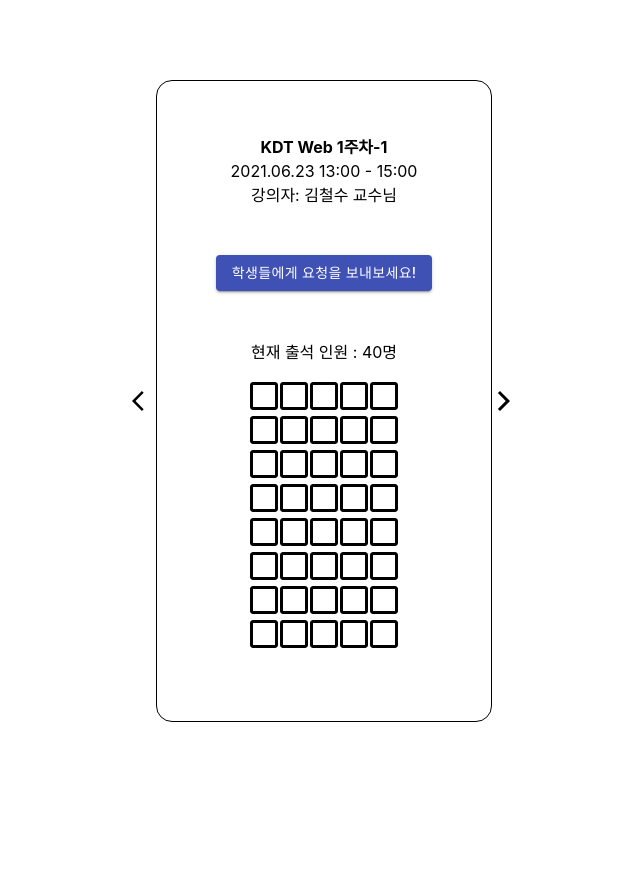
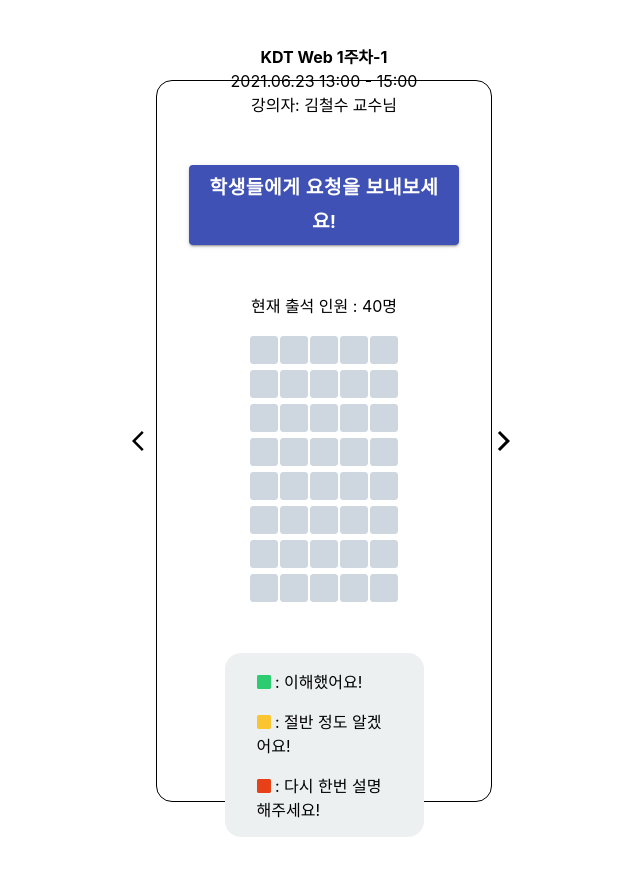
Before and after one commit to on-and-off/class-greenlight, a React (Create React App) app in the folder frontend/: page /teacher in a window 1280 px wide. Shown: the top 876 px of the page, without its empty margins (316-956 px from the left). Before the commit the page ends 802 px from the top, so only its background shows below. Built offline with nearby package versions, Linux system fonts and the light colour scheme.

Commit message:
Feat: 강사 요청 후 UI 작업

```diff
--- a/frontend/src/components/Teacher/block.js
+++ /dev/null
@@ -1,43 +0,0 @@
-import React, { useState } from 'react';
-import styled from 'styled-components';
-import { FontAwesomeIcon } from '@fortawesome/react-fontawesome';
-import { faSquare as filledSquare } from '@fortawesome/free-solid-svg-icons';
-import { faSquare as outlinedSquare } from '@fortawesome/free-regular-svg-icons';
-
-export default function Block() {
-  const [attendance, setAttendance] = useState(40);
-
-  const renderBlockGroup = () => {
-    const blockGroupArray = [];
-    for (var i = 0; i < attendance; i++) {
-      blockGroupArray.push(<FontAwesomeIcon key={i} icon={outlinedSquare} />);
-    }
-    return blockGroupArray;
-  };
-
-  return (
-    <BlockContainer>
-      <div>현재 출석 인원 : {attendance}명</div>
-      {/* <FontAwesomeIcon icon={filledSquare} /> */}
-      <BlockGroup>{renderBlockGroup()}</BlockGroup>
-    </BlockContainer>
-  );
-}
-
-const BlockContainer = styled.div`
-  text-align: center;
-  margin: 1rem;
-`;
-
-const BlockGroup = styled.div`
-  display: flex;
-  justify-content: center;
-  align-items: center;
-  margin: 1rem auto;
-  flex-wrap: wrap;
-  width: 50%;
-  font-size: 2rem;
-  svg {
-    padding: 1px;
-  }
-`;
--- a/frontend/src/components/Teacher/index.js
+++ b/frontend/src/components/Teacher/index.js
@@ -1,14 +1,117 @@
-import React from 'react';
+import React, { useState } from 'react';
 import styled from 'styled-components';
 import ArrowBackIosIcon from '@material-ui/icons/ArrowBackIos';
 import ArrowForwardIosIcon from '@material-ui/icons/ArrowForwardIos';
 import { FontAwesomeIcon } from '@fortawesome/react-fontawesome';
 import { faSquare as filledSquare } from '@fortawesome/free-solid-svg-icons';
 import { faSquare as outlinedSquare } from '@fortawesome/free-regular-svg-icons';
-import Block from './block';
 import Button from '@material-ui/core/Button';
 
 export default function Teacher() {
+  const [version, setVersion] = useState('beforeAsk');
+  const [attendance, setAttendance] = useState(40);
+  const [greenLight, setGreenLight] = useState(20);
+  const [yellowLight, setYellowLight] = useState(15);
+  const [redLight, setRedLight] = useState(5);
+
+  const renderContent = () => {
+    console.log(version);
+    if (version === 'beforeAsk') {
+      const beforeAskContent = [];
+      beforeAskContent.push(
+        <Button
+          variant="contained"
+          color="primary"
+          style={{
+            margin: '2rem',
+            fontWeight: 'bold',
+            fontSize: '1.2rem',
+          }}
+          onClick={() => {
+            setVersion('afterAsk');
+          }}
+        >
+          {' '}
+          학생들에게 요청을 보내보세요!
+        </Button>,
+      );
+      return beforeAskContent;
+    } else {
+      const afterAskContent = [];
+      afterAskContent.push(
+        <SummaryContainer>
+          <p>API를 이해했나요?</p>
+          <p>87%</p>
+        </SummaryContainer>,
+      );
+      return afterAskContent;
+    }
+  };
+
+  const renderBlockGroup = () => {
+    const blockGroupArray = [];
+    if (version === 'beforeAsk') {
+      for (var i = 0; i < attendance; i++) {
+        blockGroupArray.push(
+          <FontAwesomeIcon
+            key={i}
+            icon={filledSquare}
+            style={{ color: '#ced6e0' }}
+          />,
+        );
+      }
+      return blockGroupArray;
+    } else {
+      for (var i = 0; i < greenLight; i++) {
+        blockGroupArray.push(
+          <FontAwesomeIcon
+            key={i}
+            icon={filledSquare}
+            style={{ color: '#2ecc71' }}
+          />,
+        );
+      }
+      for (var i = 0; i < yellowLight; i++) {
+        blockGroupArray.push(
+          <FontAwesomeIcon
+            key={i}
+            icon={filledSquare}
+            style={{ color: '#fbc531' }}
+          />,
+        );
+      }
+      for (var i = 0; i < redLight; i++) {
+        blockGroupArray.push(
+          <FontAwesomeIcon
+            key={i}
+            icon={filledSquare}
+            style={{ color: '#e84118' }}
+          />,
+        );
+      }
+      return blockGroupArray;
+    }
+  };
+
+  const renderGuide = () => {
+    return (
+      <GuideContainer>
+        <p>
+          <FontAwesomeIcon icon={filledSquare} style={{ color: '#2ecc71' }} /> :
+          이해했어요!
+        </p>
+        <p>
+          <FontAwesomeIcon icon={filledSquare} style={{ color: '#fbc531' }} /> :
+          절반 정도 알겠어요!
+        </p>
+        <p>
+          <FontAwesomeIcon icon={filledSquare} style={{ color: '#e84118' }} /> :
+          다시 한번 설명해주세요!
+        </p>
+      </GuideContainer>
+    );
+  };
+
   return (
     <RootContainer>
       <TotalContainer>
@@ -19,14 +122,12 @@ export default function Teacher() {
             <p>2021.06.23 13:00 - 15:00</p>
             <p>강의자: 김철수 교수님</p>
           </InfoContainer>
-          <Button
-            variant="contained"
-            color="primary"
-            style={{ margin: '2rem' }}
-          >
-            학생들에게 요청을 보내보세요!
-          </Button>
-          <Block />
+          {renderContent()}
+          <BlockContainer>
+            <div>현재 출석 인원 : {attendance}명</div>
+            <BlockGroup>{renderBlockGroup()}</BlockGroup>
+          </BlockContainer>
+          {renderGuide()}
         </MainContainer>
         <ArrowForwardIosIcon></ArrowForwardIosIcon>
       </TotalContainer>
@@ -55,7 +156,7 @@ const MainContainer = styled.div`
   border: solid 1px black;
   border-radius: 1rem;
   width: 100%;
-  height: 40rem;
+  height: 45rem;
   justify-content: center;
   align-items: center;
 `;
@@ -68,3 +169,41 @@ const InfoContainer = styled.div`
     margin: 0;
   }
 `;
+
+const SummaryContainer = styled.div`
+  text-align: center;
+  line-height: 1.5rem;
+  p {
+    font-size: 1.5rem;
+    font-weight: bold;
+  }
+`;
+
+const BlockContainer = styled.div`
+  text-align: center;
+  margin: 1rem;
+`;
+
+const BlockGroup = styled.div`
+  display: flex;
+  justify-content: center;
+  align-items: center;
+  margin: 1rem auto;
+  flex-wrap: wrap;
+  width: 50%;
+  font-size: 2rem;
+  svg {
+    padding: 1px;
+  }
+`;
+
+const GuideContainer = styled.div`
+  border-radius: 1rem;
+  background: #ecf0f1;
+  width: 50%;
+  padding-inline: 1rem;
+  margin: 1rem;
+  p {
+    margin: 1rem;
+  }
+`;
```
